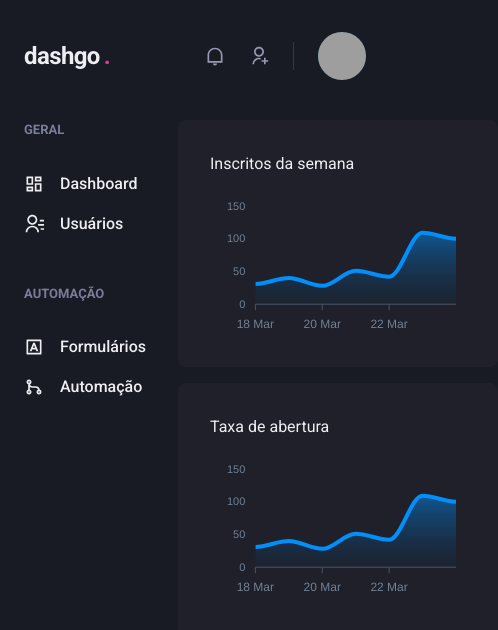
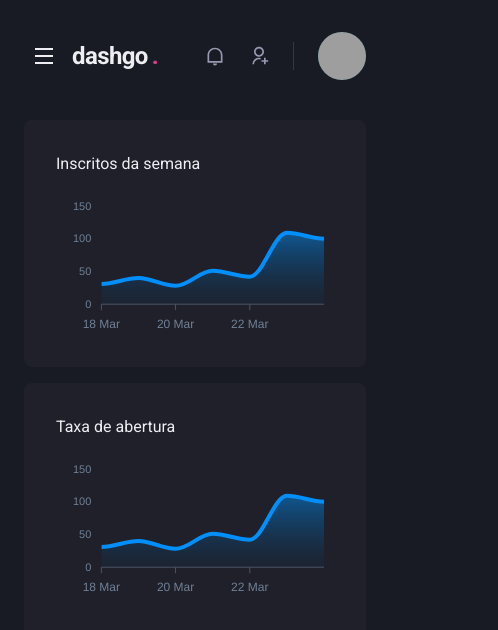
Before and after one commit to saymondamasio/dashgo, a Next.js app: page /dashboard in a window 390 px wide. Shown: the top 630 px of the page, 498 px wide, since content can reach past the window. Built offline with nearby package versions, Linux system fonts and the light colour scheme; grey boxes are pictures that could not be loaded.

Commit message:
feat: add responsiveness to sidebar

```diff
--- a/src/components/Header/index.tsx
+++ b/src/components/Header/index.tsx
@@ -1,10 +1,14 @@
-import { Flex, useBreakpointValue } from '@chakra-ui/react'
+import { Flex, Icon, IconButton, useBreakpointValue } from '@chakra-ui/react'
+import { RiMenuLine } from 'react-icons/ri'
+import { useSidebarDrawer } from '../../contexts/SidebarDrawerContext'
 import { Logo } from './Logo'
 import { NotificationsNav } from './NotificationsNav'
 import { Profile } from './Profile'
 import { SearchBox } from './SearchBox'
 
 export function Header() {
+  const { onOpen } = useSidebarDrawer()
+
   const isWideVersion = useBreakpointValue({
     base: false,
     lg: true,
@@ -21,6 +25,17 @@
       px="6"
       align="center"
     >
+      {!isWideVersion && (
+        <IconButton
+          aria-label="Open navigation"
+          icon={<Icon as={RiMenuLine} h="100%" />}
+          variant="unstyled"
+          fontSize="24"
+          onClick={onOpen}
+          mr="2"
+        />
+      )}
+
       <Logo />
 
       {isWideVersion && <SearchBox />}
--- /dev/null
+++ b/src/components/Sidebar/SidebarNav.tsx
@@ -0,0 +1,26 @@
+import { Stack } from '@chakra-ui/react'
+import {
+  RiDashboardLine,
+  RiContactsLine,
+  RiInputMethodLine,
+  RiGitMergeLine,
+} from 'react-icons/ri'
+import { NavLink } from './NavLink'
+import { NavSection } from './NavSection'
+
+export function SidebarNav() {
+  return (
+    <Stack spacing="12" align="flex-start">
+      <NavSection title="GERAL">
+        <NavLink icon={RiDashboardLine}>Dashboard</NavLink>
+
+        <NavLink icon={RiContactsLine}>Usuários</NavLink>
+      </NavSection>
+      <NavSection title="AUTOMAÇÃO">
+        <NavLink icon={RiInputMethodLine}>Formulários</NavLink>
+
+        <NavLink icon={RiGitMergeLine}>Automação</NavLink>
+      </NavSection>
+    </Stack>
+  )
+}
--- a/src/components/Sidebar/index.tsx
+++ b/src/components/Sidebar/index.tsx
@@ -1,29 +1,44 @@
-import { Box, Icon, Link, Stack, Text } from '@chakra-ui/react'
-import { title } from 'process'
 import {
-  RiContactsLine,
-  RiDashboardLine,
-  RiGitMergeLine,
-  RiInputMethodLine,
-} from 'react-icons/ri'
-import { NavLink } from './NavLink'
-import { NavSection } from './NavSection'
+  Box,
+  Drawer,
+  DrawerBody,
+  DrawerCloseButton,
+  DrawerContent,
+  DrawerHeader,
+  DrawerOverlay,
+  useBreakpointValue,
+} from '@chakra-ui/react'
+import { useSidebarDrawer } from '../../contexts/SidebarDrawerContext'
+import { SidebarNav } from './SidebarNav'
 
 export function Sidebar() {
+  const { isOpen, onClose } = useSidebarDrawer()
+
+  const isDrawerSidebar = useBreakpointValue({
+    base: true,
+    lg: false,
+  })
+
+  if (isDrawerSidebar) {
+    return (
+      <Drawer isOpen={isOpen} placement="left" onClose={onClose}>
+        <DrawerOverlay>
+          <DrawerContent bgColor="gray.800" p="4">
+            <DrawerCloseButton mt="6" />
+            <DrawerHeader>Navegação</DrawerHeader>
+
+            <DrawerBody>
+              <SidebarNav />
+            </DrawerBody>
+          </DrawerContent>
+        </DrawerOverlay>
+      </Drawer>
+    )
+  }
+
   return (
     <Box as="aside" w="64" mr="8">
-      <Stack spacing="12" align="flex-start">
-        <NavSection title="GERAL">
-          <NavLink icon={RiDashboardLine}>Dashboard</NavLink>
-
-          <NavLink icon={RiContactsLine}>Usuários</NavLink>
-        </NavSection>
-        <NavSection title="AUTOMAÇÃO">
-          <NavLink icon={RiInputMethodLine}>Formulários</NavLink>
-
-          <NavLink icon={RiGitMergeLine}>Automação</NavLink>
-        </NavSection>
-      </Stack>
+      <SidebarNav />
     </Box>
   )
 }
--- /dev/null
+++ b/src/contexts/SidebarDrawerContext.tsx
@@ -0,0 +1,29 @@
+import { useDisclosure, UseDisclosureReturn } from '@chakra-ui/react'
+import { useRouter } from 'next/router'
+import { createContext, ReactNode, useContext, useEffect } from 'react'
+
+interface Props {
+  children: ReactNode
+}
+
+type SidebarDrawerContextData = UseDisclosureReturn
+
+const SidebarDrawerContext = createContext({} as SidebarDrawerContextData)
+
+export function SidebarDrawerContextProvider({ children }: Props) {
+  const disclosure = useDisclosure()
+  const router = useRouter()
+
+  useEffect(() => {
+    disclosure.onClose()
+    // eslint-disable-next-line react-hooks/exhaustive-deps
+  }, [router.asPath])
+
+  return (
+    <SidebarDrawerContext.Provider value={disclosure}>
+      {children}
+    </SidebarDrawerContext.Provider>
+  )
+}
+
+export const useSidebarDrawer = () => useContext(SidebarDrawerContext)
--- a/src/pages/_app.tsx
+++ b/src/pages/_app.tsx
@@ -1,11 +1,14 @@
 import { ChakraProvider } from '@chakra-ui/react'
 import type { AppProps } from 'next/app'
+import { SidebarDrawerContextProvider } from '../contexts/SidebarDrawerContext'
 import { theme } from '../styles/theme'
 
 function MyApp({ Component, pageProps }: AppProps) {
   return (
     <ChakraProvider theme={theme}>
-      <Component {...pageProps} />
+      <SidebarDrawerContextProvider>
+        <Component {...pageProps} />
+      </SidebarDrawerContextProvider>
     </ChakraProvider>
   )
 }
```
